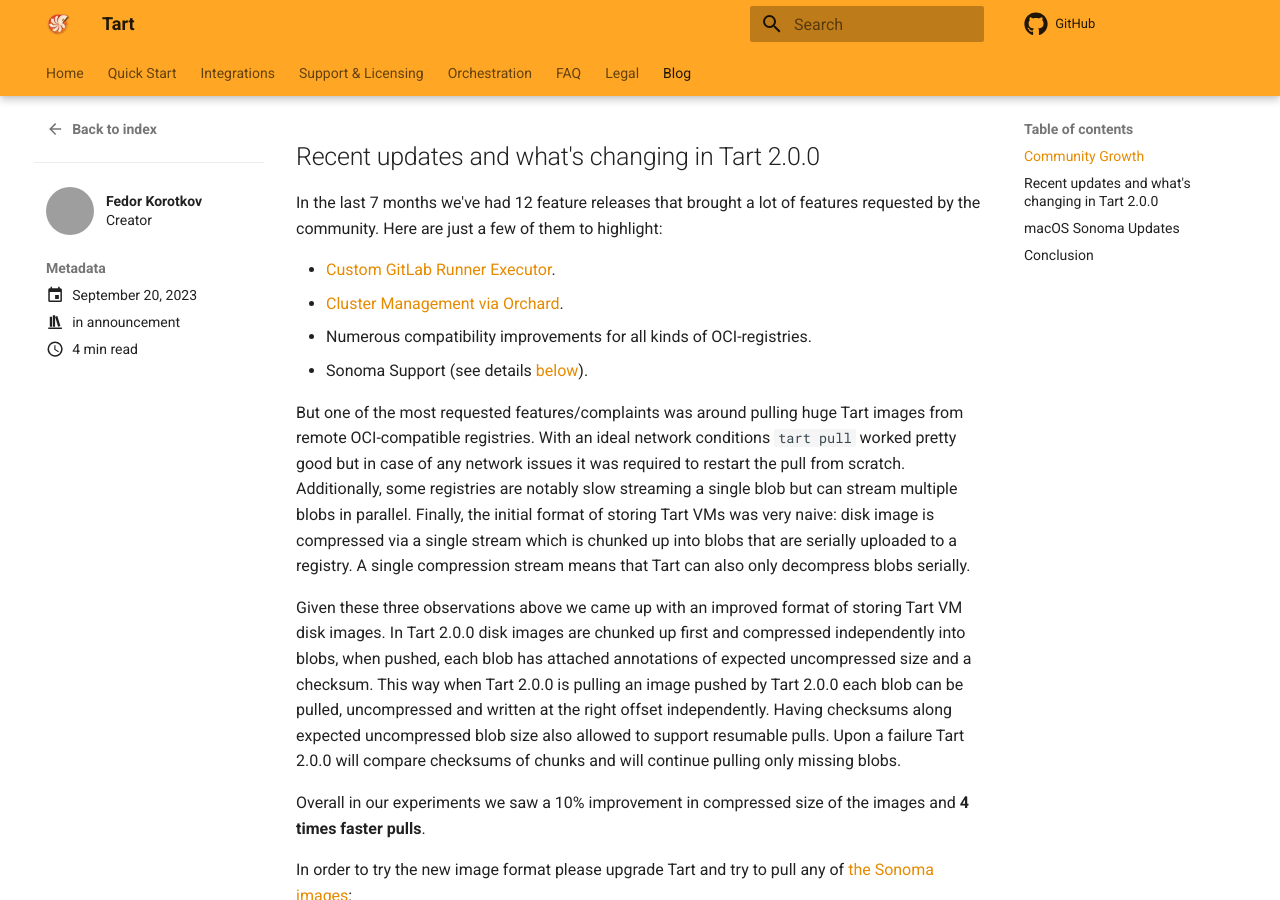
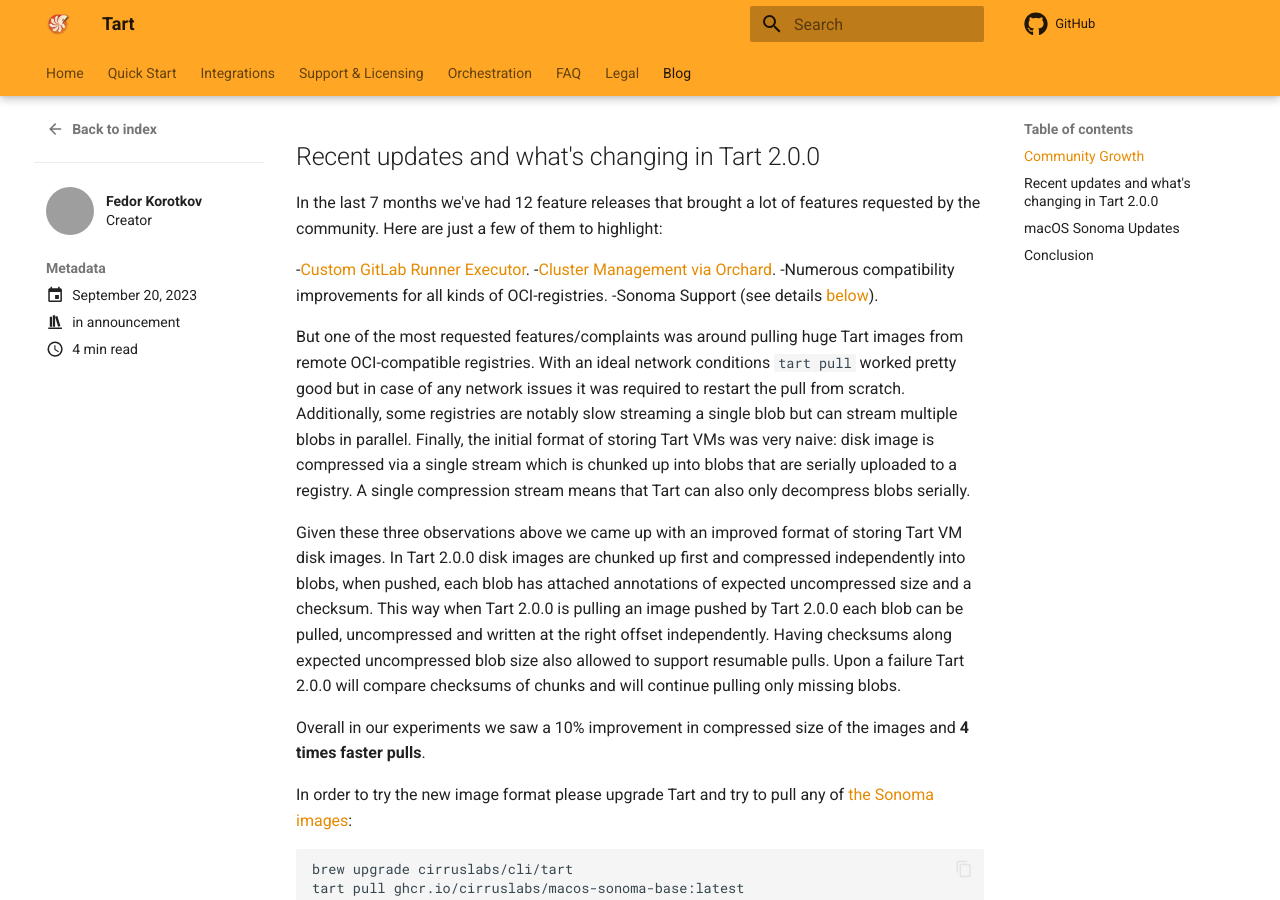
Before and after one commit to cirruslabs/tart, an MkDocs documentation site: the page built from docs/blog/posts/2023-09-20-tart-2.0.0.md, in a window 1280 px wide and 900 px high, scrolled down 930 px. Built offline with MkDocs 1.6.1 and Material for MkDocs 9.7.7, drawn with Linux system fonts in a browser that asks for light colours; plug-ins that fetch from the network failed and are left out; comment, search, counter and statistics services are not loaded; grey boxes are pictures that could not be loaded.

```diff
--- a/docs/blog/posts/2023-09-20-tart-2.0.0.md
+++ b/docs/blog/posts/2023-09-20-tart-2.0.0.md
@@ -43,10 +43,10 @@ allocate time to continue improving Tart which brings us to the section below.
 In the last 7 months we've had 12 feature releases that brought a lot of features requested by the community. Here are just
 a few of them to highlight:
 
-* [Custom GitLab Runner Executor](/integrations/gitlab-runner/).
-* [Cluster Management via Orchard](2023-04-25-orchard-ga.md).
-* Numerous compatibility improvements for all kinds of OCI-registries.
-* Sonoma Support (see details [below](#macos-sonoma-updates)).
+-[Custom GitLab Runner Executor](/integrations/gitlab-runner/).
+-[Cluster Management via Orchard](2023-04-25-orchard-ga.md).
+-Numerous compatibility improvements for all kinds of OCI-registries.
+-Sonoma Support (see details [below](#macos-sonoma-updates)).
 
 But one of the most requested features/complaints was around pulling huge Tart images from remote OCI-compatible registries.
 With an ideal network conditions `tart pull` worked pretty good but in case of any network issues it was required to
```
Also changed, not shown: .cirrus.yml (+8 -6 lines), docs/.markdownlint.yml (added, +12 -0 lines), docs/blog/posts/2023-04-28-orchard-ssh-over-grpc.md (+1 -1 lines), docs/integrations/github-actions.md (+3 -3 lines), docs/integrations/vm-management.md (+2 -0 lines), docs/licensing.md (+0 -1 lines), docs/quick-start.md (line endings or trailing spaces).
